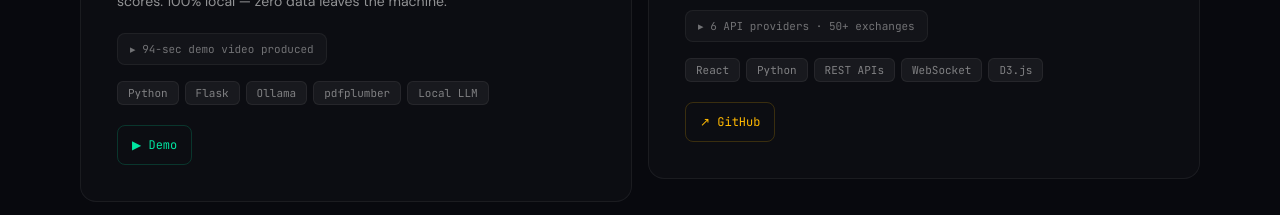
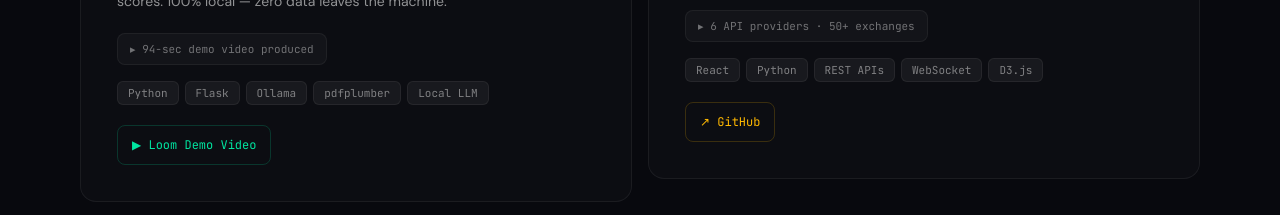
Before and after one commit to vaankit/Portfolio, a React (Vite) app: page / in a window 1280 px wide. Shown: the part 1580-1795 px from the top of the page. Built offline with nearby package versions, Linux system fonts and the light colour scheme.

Commit message:
Add Spot AI loom link

```diff
--- a/src/Portfolio.jsx
+++ b/src/Portfolio.jsx
@@ -85,7 +85,7 @@ const PROJECTS = [
     tech: ["Node.js", "Express", "Supabase", "Gemini", "Vanilla JS", "date-holidays"],
     status: "Live",
     color: "#E040FB",
-    loom: null,
+    loom: "https://www.loom.com/share/5f6d1f22fc7f435a85ff5ae8e4d48a6e",
     github: "https://github.com/vaankit/spot-ai-services-studio",
     live: null,
     featured: false,
@@ -387,7 +387,7 @@ function ProjectCard({ project, index }) {
                   border: `1px solid ${project.color}30`,
                 }}
               >
-                ▶ Demo
+                ▶ Loom Demo Video
               </a>
             )}
             {project.live && (
```
